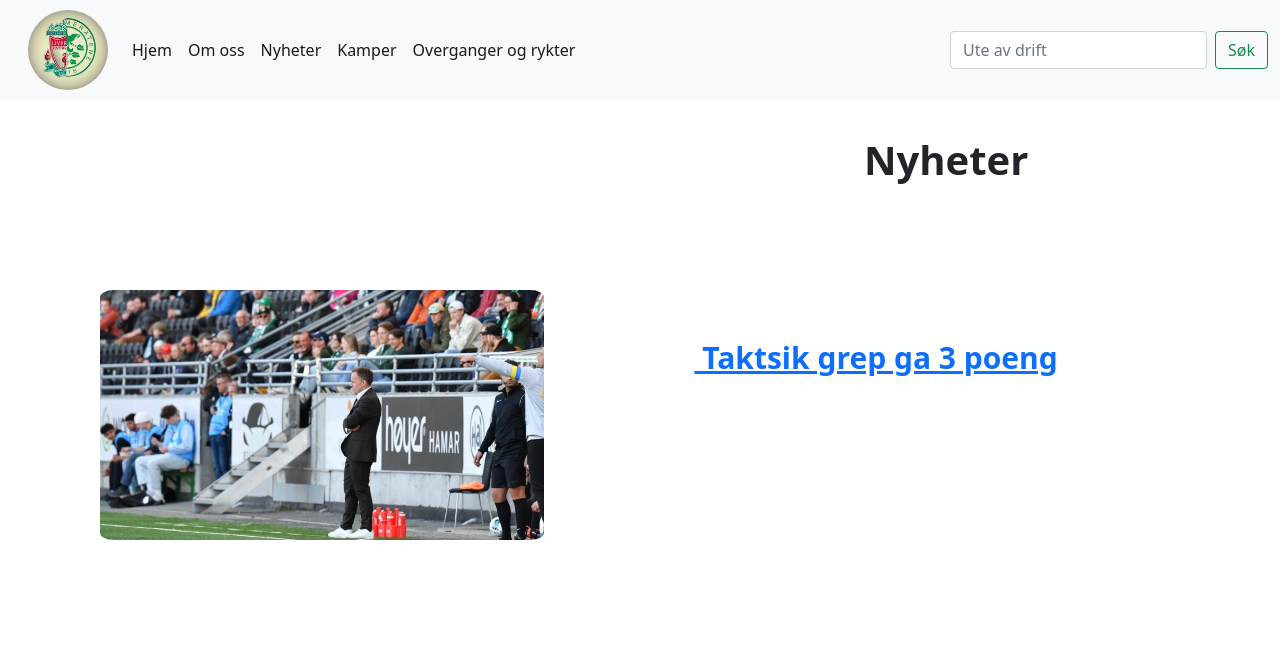
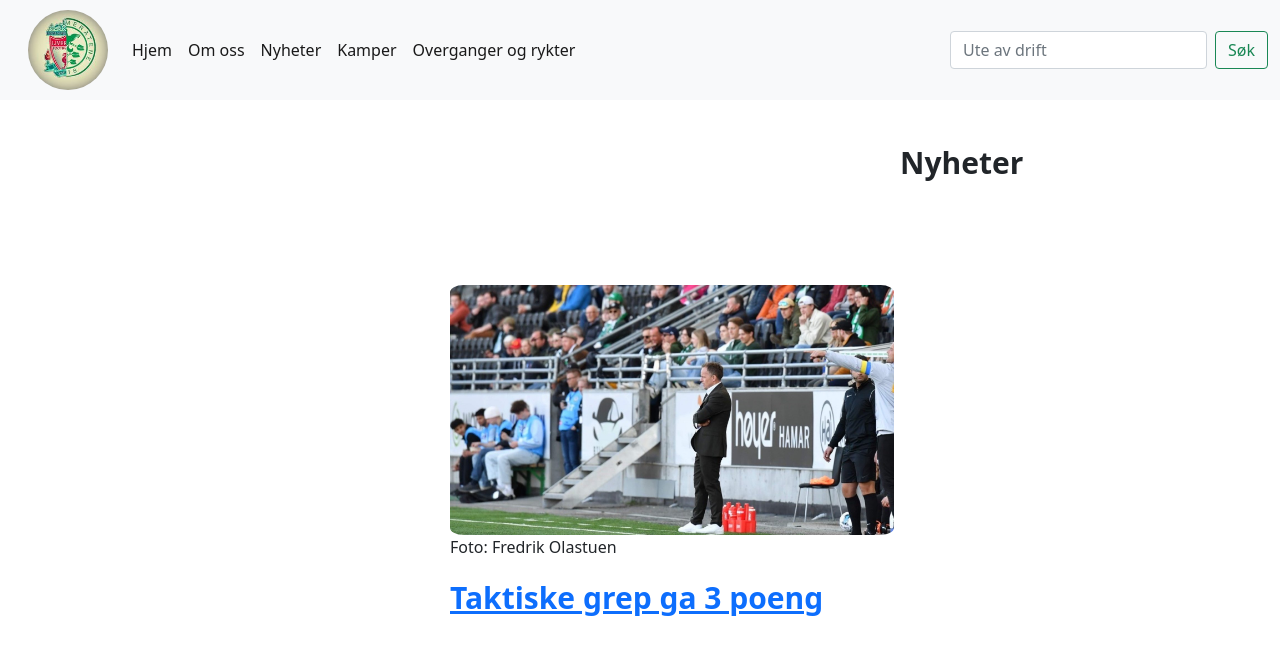
Before and after one commit to datamaster04/hamkam-liverpool-fanpage, a React (Create React App) app in the folder liverpool-hamkam-fanpage/: page /nyheter in a window 1280 px wide. Shown: the top 654 px of the page. Built offline with nearby package versions, Linux system fonts and the light colour scheme.

Commit message:
bildetekst seier mot sandefjord

```diff
--- a/liverpool-hamkam-fanpage/src/pages/Nyheter.jsx
+++ b/liverpool-hamkam-fanpage/src/pages/Nyheter.jsx
@@ -1,4 +1,5 @@
 import "../style/nyheter.css";
+import "../style/OmOss.css";
 import React from "react";
 import førsteseier from "../assets/images/førsteseier.jpg";
 
@@ -8,14 +9,16 @@ const OmOss = () => {
       <div className="nyheter_header">Nyheter</div>
 
       <div className="nyheter_box">
-        <div className="nyhet_førsteseier">
+      <div className="nyhet_førsteseier">
           <img
-            className="førstesier_bilde"
+            className="nyheter-image"
             src={førsteseier}
-            alt="HamKam - Sandefjord 18.04.22"
+            alt="Liverpool og Hamkam Fanpage"
           />
-          <a className="førsteseier_header"> Taktsik grep ga 3 poeng</a>
-          <div className="førsteseier_text"></div>
+          <p>Foto: Fredrik Olastuen   </p>
+          <div className="nyheter_textbox">
+            <a className="førsteseier_header">Taktiske grep ga 3 poeng</a>
+          </div>
         </div>
       </div>
     </>
--- a/liverpool-hamkam-fanpage/src/style/nyheter.css
+++ b/liverpool-hamkam-fanpage/src/style/nyheter.css
@@ -1,9 +1,8 @@
 .nyheter_header{
-  font-size: 40px;
+  margin-left: 900px;
+  margin-top: 40px;
+  font-size: 30px;
   font-weight: bold;
-  width: 150px;
-  margin-left: 864px;
-  margin-top: 30px;
 }
 
 .førstesier_bilde{
@@ -14,8 +13,19 @@
 }
 
 .førsteseier_header{
-    margin-left: 150px;
     margin-top: 30px;
     font-size: 30px;
+    width: 440px;
     font-weight: bold;
+    text-align: center;
 }
+
+.nyheter-image{
+  height: 250px;
+  border-radius: 3%;
+}
+
+.nyheter_box{
+  margin: 100px;
+  margin-left: 450px;
+}
```
